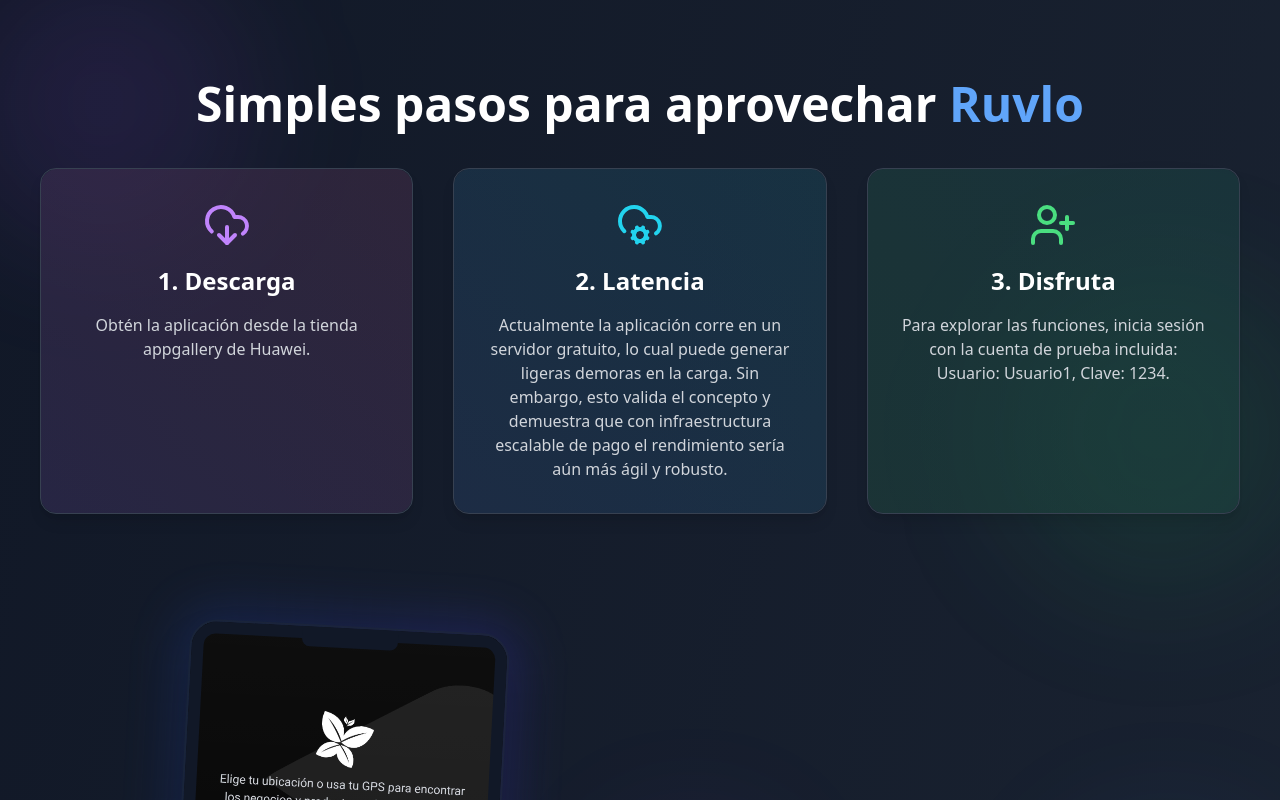
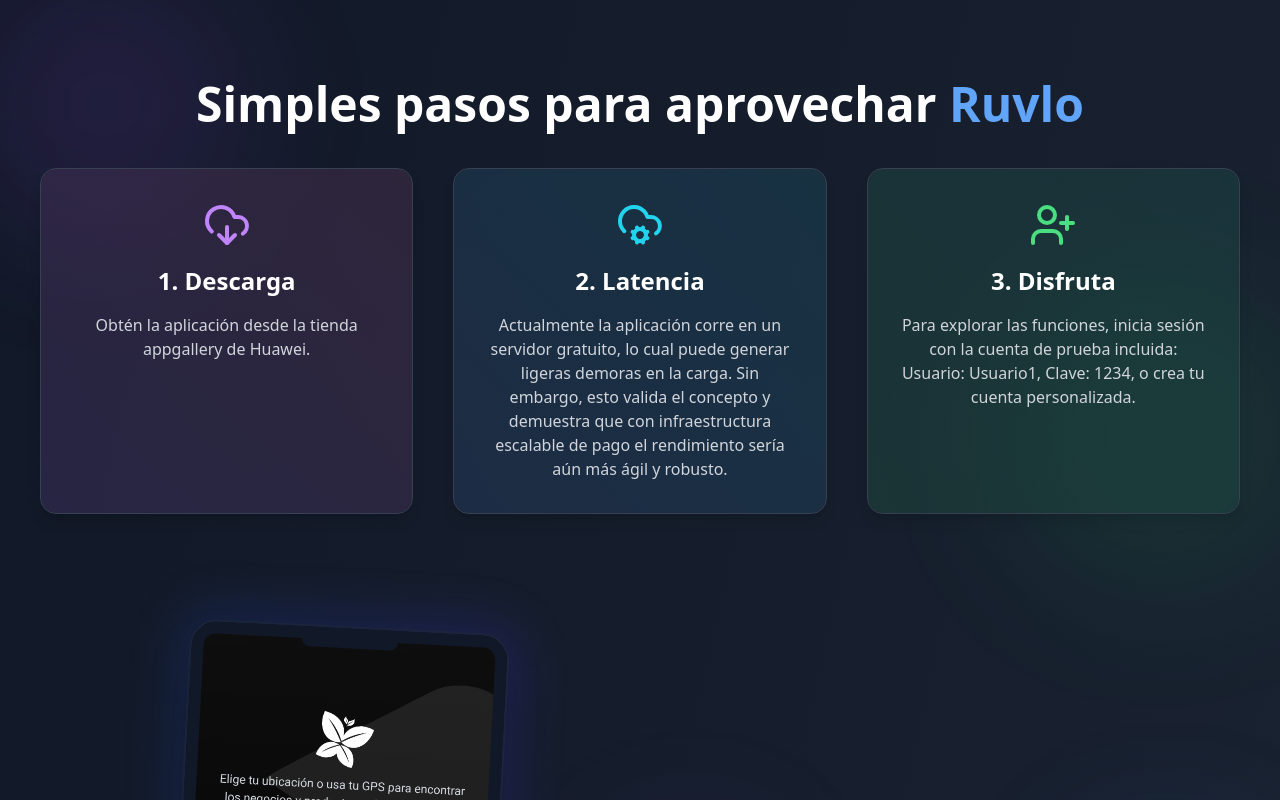
Before and after one commit to Asdrubal2002/Presentation-Ruvlo-App, a React (Vite) app: page /funtions in a window 1280 px wide. Shown: the top 800 px of the page. Built offline with nearby package versions, Linux system fonts and the light colour scheme.

Commit message:
Crea tu cuenta

```diff
--- a/src/AppShowcase.jsx
+++ b/src/AppShowcase.jsx
@@ -78,7 +78,7 @@ const steps = [
     {
         icon: <UserPlus className="w-12 h-12 text-green-400 mx-auto group-hover:scale-110 group-hover:text-green-300 transition-transform duration-300" />,
         title: "3. Disfruta",
-        desc: "Para explorar las funciones, inicia sesión con la cuenta de prueba incluida: Usuario: Usuario1, Clave: 1234.",
+        desc: "Para explorar las funciones, inicia sesión con la cuenta de prueba incluida: Usuario: Usuario1, Clave: 1234, o crea tu cuenta personalizada.",
         gradient: "from-green-500/10 to-emerald-500/10",
     },
 ];
```
Also changed, not shown: src/landing.jsx (+5 -5 lines).
